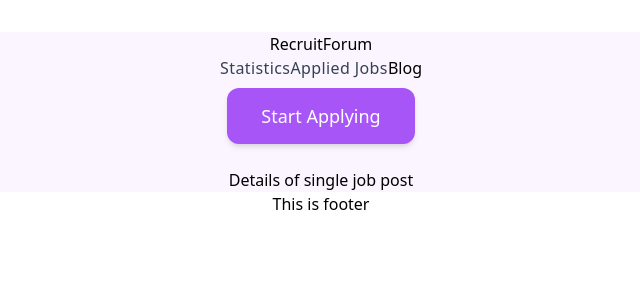
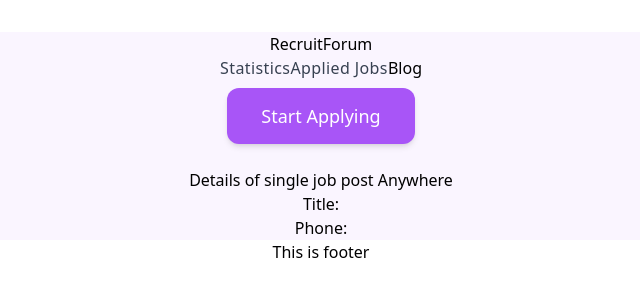
Before and after one commit to kmhbDOes/Assignment-9, a React (Vite) app: page /job/1 in a window 1280 px wide. Shown: the top 300 px of the page, without its empty margins (319-959 px from the left). Built offline with nearby package versions, Linux system fonts and the light colour scheme.

Commit message:
Job details data floow enabled

```diff
--- a/src/components/JobDetails.jsx
+++ b/src/components/JobDetails.jsx
@@ -1,23 +1,27 @@
 import React, { useEffect, useState } from "react";
-import { useLoaderData, useParams } from "react-router-dom";
+import { useParams } from "react-router-dom";
 
 const JobDetails = () => {
-  const { id } = useParams();
-  console.log(id);
-  const data = useLoaderData();
-  console.log(data);
+  const dynamic = useParams();
+  console.log(dynamic.id);
   const [job, setJob] = useState({});
 
   useEffect(() => {
-    if (data) {
-      const jobD = data.jobs.find((j) => j.id === Number(id));
-      setJob(jobD);
-    }
-  }, [id, data]);
-  console.log(data.jobs);
+    fetch("/jobInfo.json")
+      .then((res) => res.json())
+      .then((data) => {
+        if (data) {
+          const jobD = data.jobs.find((j) => j.id === parseInt(dynamic.id));
+          setJob(jobD);
+        }
+      });
+  }, []);
+
   return (
     <div>
-      <h1>Details of single job post {data.jobs.location}</h1>
+      <h1>Details of single job post {job.location}</h1>
+      <p>Title: {job.title}</p>
+      <p>Phone: {job.phone}</p>
     </div>
   );
 };
--- a/src/main.jsx
+++ b/src/main.jsx
@@ -22,7 +22,6 @@ const router = createBrowserRouter([
       {
         path: "/job/:id",
         element: <JobDetails />,
-        loader: ({ params }) => fetch("/jobInfo.json"),
       },
       { path: "/statistics", element: <Statistics /> },
     ],
```
